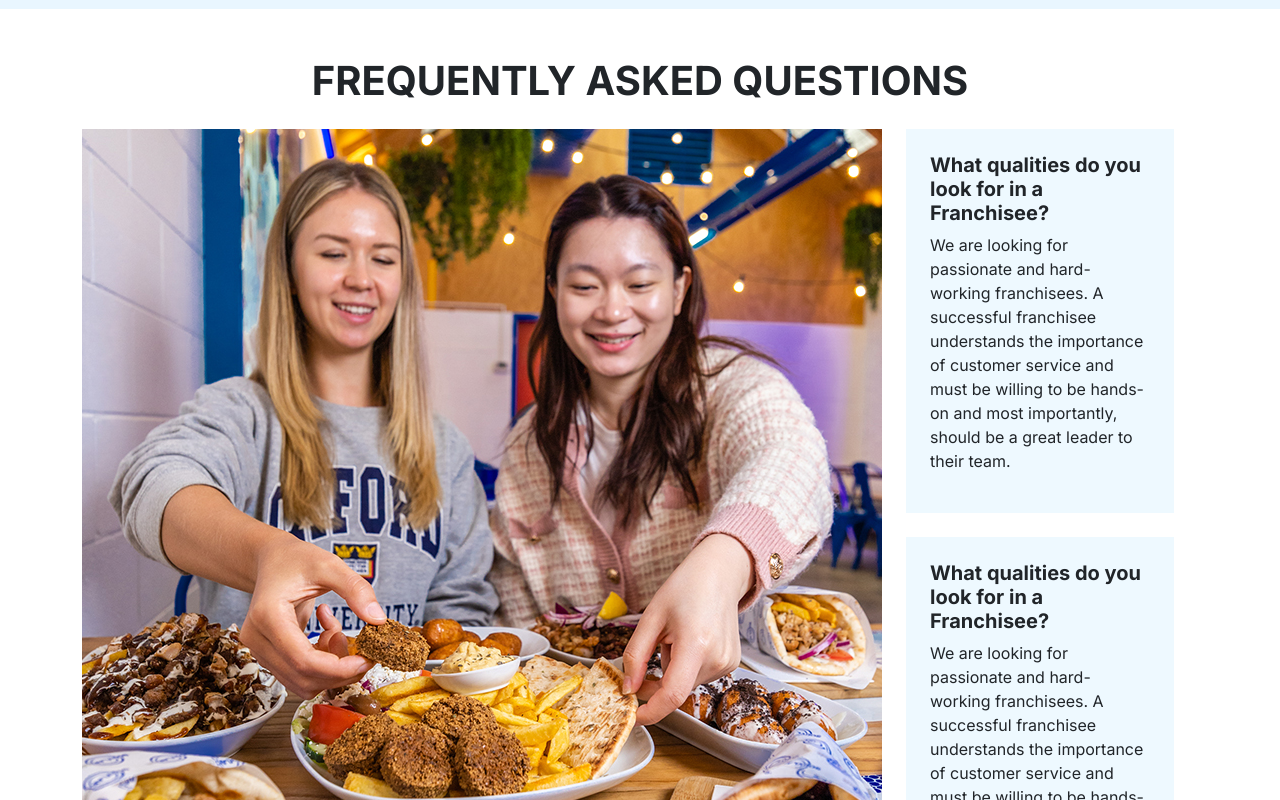
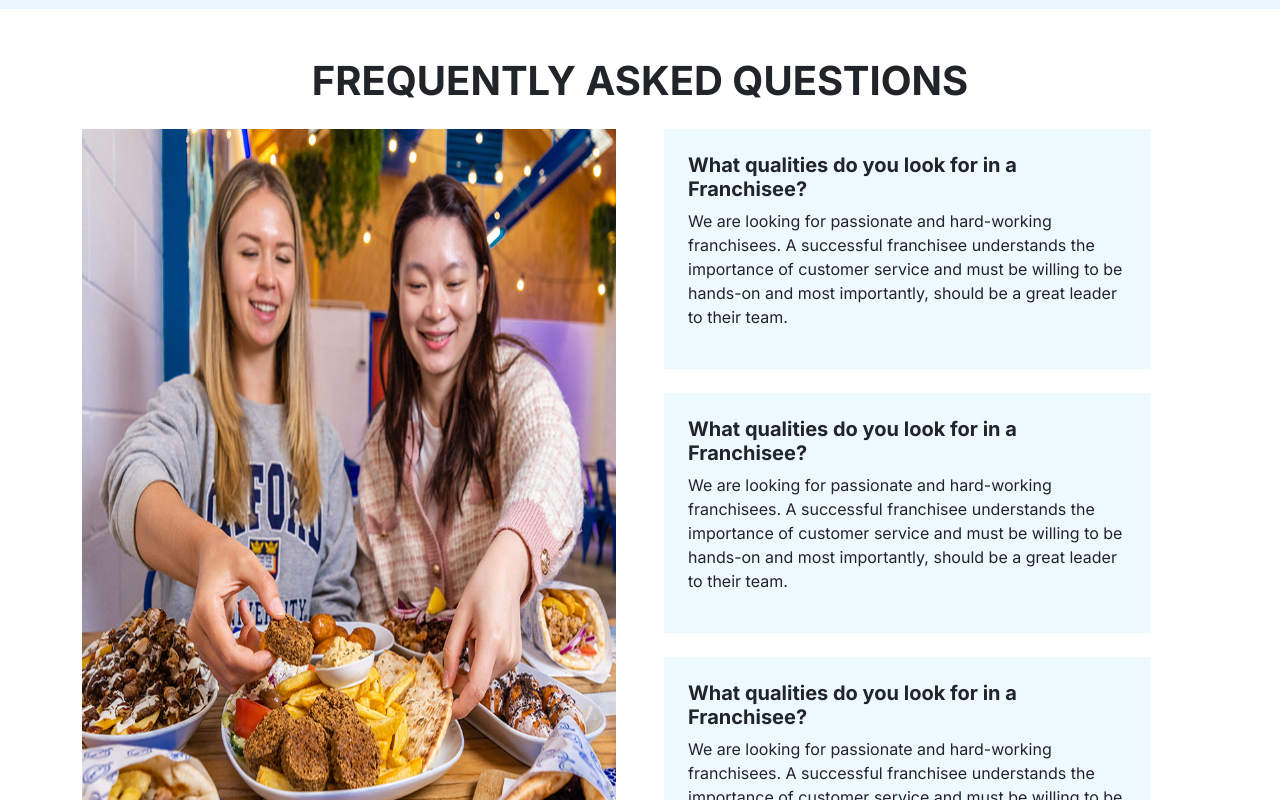
Before and after one commit to Muhammadfaizanjanjua109/tastyChicks, a Next.js app: page /Franchise in a window 1280 px wide. Shown: the part 2620-3420 px from the top of the page. Built offline with nearby package versions, Linux system fonts and the light colour scheme.

Commit message:
responsive

```diff
--- a/src/app/Franchise/page.js
+++ b/src/app/Franchise/page.js
@@ -206,10 +206,14 @@ function page() {
 
         <div className='mt-4 container'>
           <div className='row'>
-            <div className='d-flex '>
-              <Image src={FranchiseEnquiryImage1} alt='FranchiseEnquiryImage1' />
-              <div className='d-flex flex-column ps-4 pe-4'>
-                <div className='headingBg p-4'>
+            <div className='row '>
+              <div className='col-lg-6 col-md-6 col-sm-12'>
+              <Image src={FranchiseEnquiryImage1} className='w-100 h-100' alt='FranchiseEnquiryImage1' />
+
+              </div>
+              <div className='col-lg-6 col-md-6 col-sm-12  '>
+             <div className='flex-column ps-4 pe-4 d-flex'>
+             <div className='headingBg p-4'>
                   <h5 className='fw-bold'>What qualities do you look for in a Franchisee?</h5>
                   <p>We are looking for passionate and hard-working franchisees. A successful franchisee understands the importance of customer service and must be willing to be hands-on and most importantly, should be a great leader to their team.</p>
                 </div>
@@ -225,6 +229,7 @@ function page() {
                   <h5 className='fw-bold'>What qualities do you look for in a Franchisee?</h5>
                   <p>We are looking for passionate and hard-working franchisees. A successful franchisee understands the importance of customer service and must be willing to be hands-on and most importantly, should be a great leader to their team.</p>
                 </div>
+             </div>
               </div>
 
             </div>
--- a/src/app/Menu/page.js
+++ b/src/app/Menu/page.js
@@ -76,7 +76,7 @@ const cardsData = [
     <div className='container-fluid d-flex  flex-wrap justify-content-center '>
 {cardsData.map((index,li)=>{
   return ( < > <div key={li}  className="card me-2 mb-4 shadowCard" style={{width:'22rem'}}>
-  <Image src={index.image}  className="card-img-top" alt="..." />
+  <Image src={index.image}  className="card-img-top w-100 h-100" alt="..." />
   <div className="card-body">
     <h4 className="card-title fw-bold">{index.name}</h4>
     <p>{index.price}</p>
--- a/src/app/globals.css
+++ b/src/app/globals.css
@@ -327,3 +327,13 @@ border: #e4002b  !important;
   padding: 20px;
   text-align: center;
 }
+
+
+/* // Small devices (landscape phones, 576px and up) */
+@media (max-width: 576px) {
+
+
+  .about .call-us{
+    display: none;
+  }
+ }
```
Also changed, not shown: src/app/page.js (+5 -5 lines).
